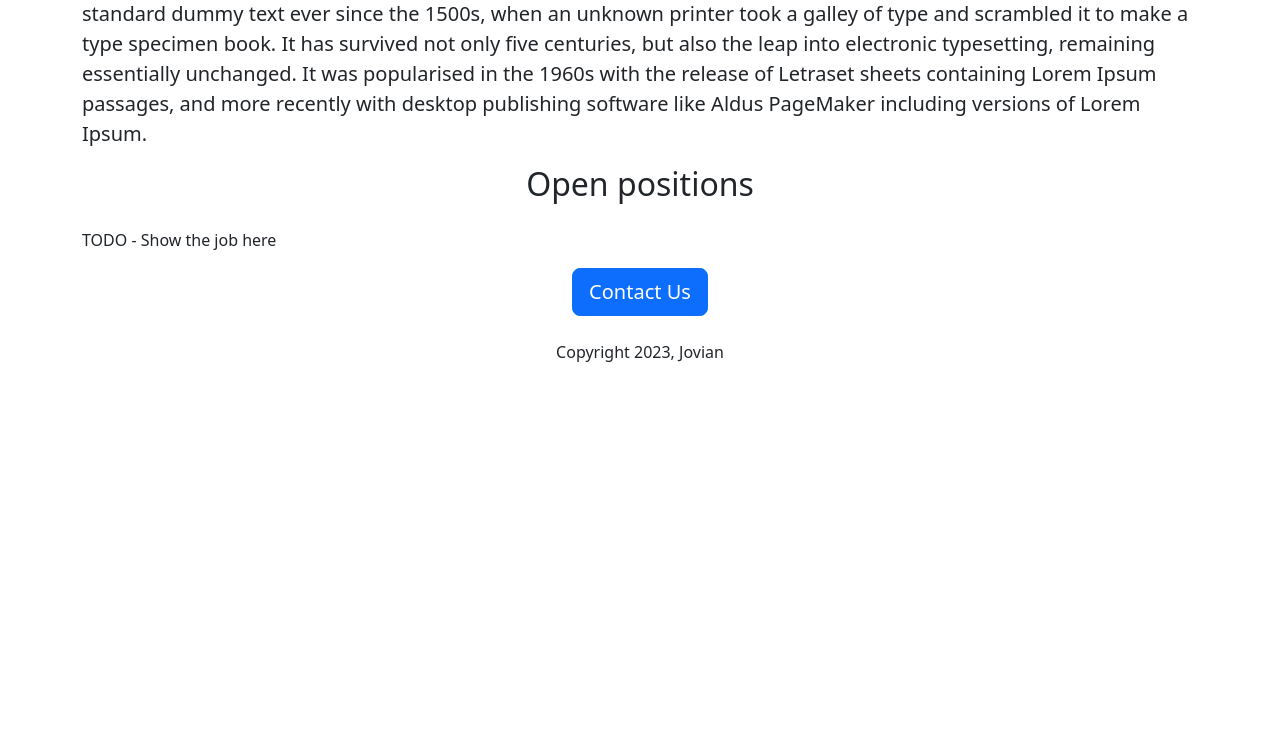
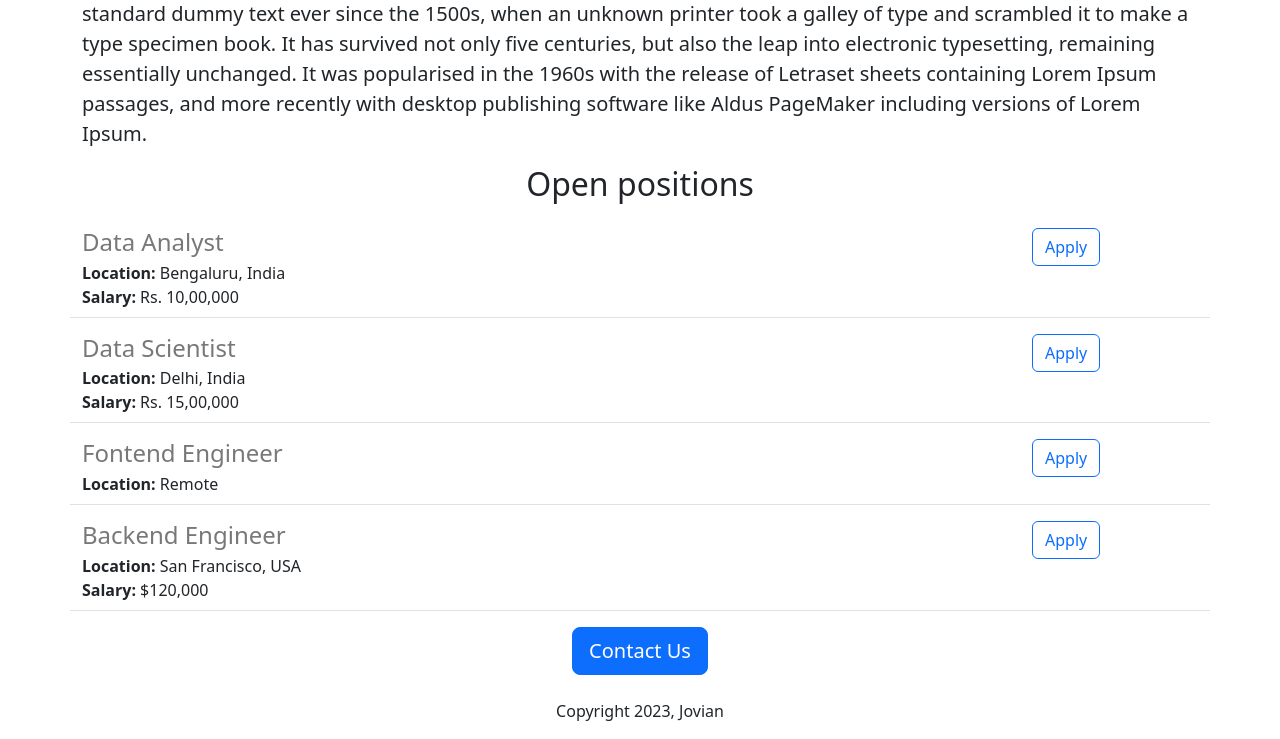
Before and after one commit to Dieufait/jovian-careers-website, a Flask app: page / in a window 1280 px wide. Shown: the part 541-1280 px from the top of the page. Before the commit the page ends 903 px from the top, so only its background shows below. Run offline with Flask 2, Linux system fonts and the light colour scheme.

Commit message:
Added dynamic Data and api route

```diff
--- a/app.py
+++ b/app.py
@@ -1,10 +1,43 @@
-from flask import Flask, render_template
+from flask import Flask, render_template, jsonify
 
 app = Flask(__name__)
 
+
+JOBS = [
+  {
+    'id': 1,
+    'title': 'Data Analyst',
+    'location': 'Bengaluru, India',
+    'salary': 'Rs. 10,00,000'
+  },
+  {
+    'id': 2,
+    'title': 'Data Scientist',
+    'location': 'Delhi, India',
+    'salary': 'Rs. 15,00,000'
+  },
+  {
+    'id': 3,
+    'title': 'Fontend Engineer',
+    'location': 'Remote'
+  },
+  {
+    'id': 4,
+    'title': 'Backend Engineer',
+    'location': 'San Francisco, USA',
+    'salary': '$120,000'
+  }
+]
+
+
 @app.route("/")
 def hello_jovian():
-  return render_template('home.html')
+  return render_template('home.html', jobs=JOBS, company_name='Jovian')
+
+
+@app.route("/api/jobs")
+def list_jobs():
+  return jsonify(JOBS)
 
 if __name__ == '__main__':
   app.run(host='0.0.0.0', debug=True)
--- a/templates/home.html
+++ b/templates/home.html
@@ -16,13 +16,17 @@
   </head>
   <body>
     <div class="container">
-     <h1 class="text-center mt-2 mb-4">Jovian careers</h1>
+     <h1 class="text-center mt-2 mb-4">{{company_name}} careers</h1>
      <img class="img-fluid" id="banner" src="https://jovian-careers-website.dieufait.repl.co/static/banner.jpg">
 
     <h2 class="text-center mt-2 m-4">About Jovian</h2>
     <p class="lead">Lorem Ipsum is simply dummy text of the printing and typesetting industry. Lorem Ipsum has been the industry's standard dummy text ever since the 1500s, when an unknown printer took a galley of type and scrambled it to make a type specimen book. It has survived not only five centuries, but also the leap into electronic typesetting, remaining essentially unchanged. It was popularised in the 1960s with the release of Letraset sheets containing Lorem Ipsum passages, and more recently with desktop publishing software like Aldus PageMaker including versions of Lorem Ipsum.</p>
     <h2 class= "text-center mt-2 mb-4">Open positions</h2>
-<p>TODO - Show the job here</p>
+<div>
+  {% for job in jobs %}
+    {% include 'jobitem.html'%}
+  {% endfor %}
+</div>
       <div class="text-center">
     <button class="btn btn-primary btn-lg">Contact Us</button>
         <p class="mt-4">Copyright 2023, Jovian</p>
--- /dev/null
+++ b/templates/jobitem.html
@@ -0,0 +1,19 @@
+<div class="border-bottom row" style="margin-bottom: 16px; padding-bottom: 8px">
+  <div class="col-10">
+    <h4
+      style="color:rgb(120,120,120); margin-bottom:4px;">
+      {{job['title']}}
+    </h4>
+    <div>
+      <b>Location:</b> {{job['location']}}
+    </div>
+    {% if 'salary' in job %}
+    <div>
+      <b>Salary:</b> {{job['salary']}}
+    </div>
+    {% endif %}
+  </div>
+  <div class="col-2">
+    <button type="button" class="btn btn-outline-primary">Apply</button>
+  </div>
+</div>
```
